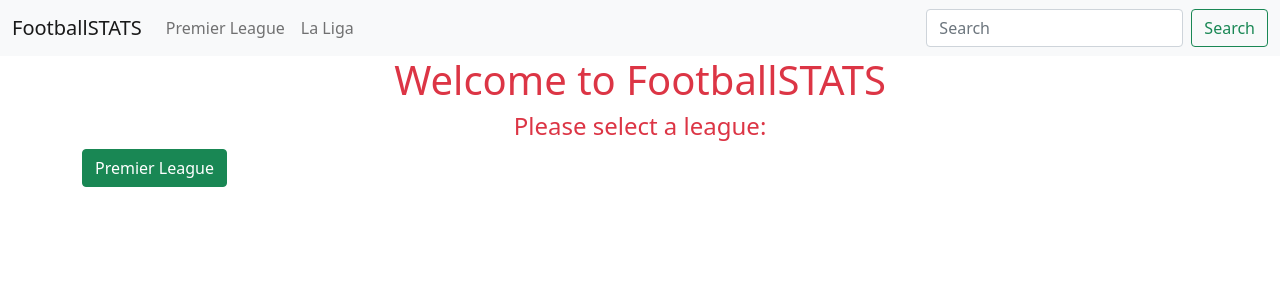
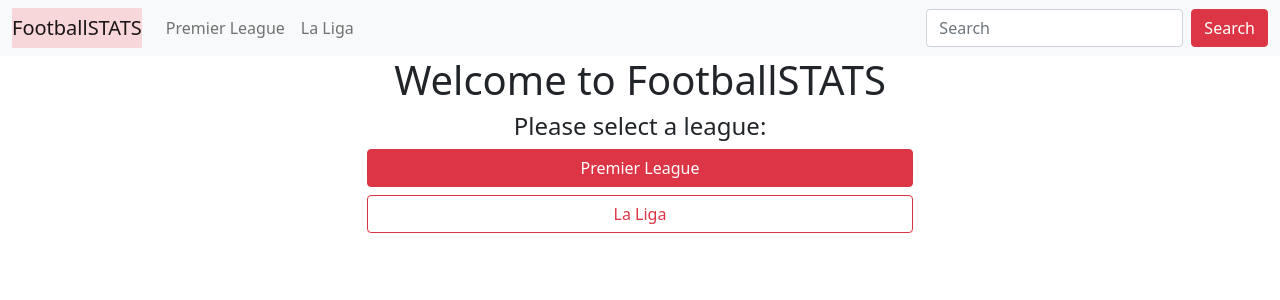
Before and after one commit to FredrikFalto/FootballSTATS, a React (Create React App) app: page / in a window 1280 px wide. Shown: the top 300 px of the page. Built offline with nearby package versions, Linux system fonts and the light colour scheme.

Commit message:
Built home.jsx

```diff
--- a/src/components/navigation.jsx
+++ b/src/components/navigation.jsx
@@ -13,7 +13,9 @@ function Navigation() {
     return (
         <Navbar bg="light" expand="lg">
             <Container fluid>
-                <Navbar.Brand href="#">FootballSTATS</Navbar.Brand>
+                <Navbar.Brand href="#" className="alert-danger">
+                    FootballSTATS
+                </Navbar.Brand>
                 <Navbar.Toggle aria-controls="navbarScroll" />
                 <Navbar.Collapse id="navbarScroll">
                     <Nav
@@ -31,7 +33,7 @@ function Navigation() {
                             className="me-2"
                             aria-label="Search"
                         />
-                        <Button variant="outline-success">Search</Button>
+                        <Button variant="danger">Search</Button>
                     </Form>
                 </Navbar.Collapse>
             </Container>
--- a/src/pages/home.jsx
+++ b/src/pages/home.jsx
@@ -1,4 +1,6 @@
 import React from "react";
+
+import { Button } from "react-bootstrap";
 
 import Navigation from "../components/navigation";
 
@@ -9,20 +11,32 @@ function Home() {
 
             <div className="container">
                 <div className="row">
-                    <h1 className="text-center text-danger">
+                    <h1 className="text-center text-dark">
                         Welcome to FootballSTATS
                     </h1>
-                    <h4 className="text-center text-danger">
+                    <h4 className="text-center text-dark">
                         Please select a league:
                     </h4>
                 </div>
 
                 <div className="row">
-                    <div className="col">
-                        <button className="btn btn-success">
+                    <div className="col-lg-3"></div>
+                    <div className="col-lg-6">
+                        <button className="btn btn-danger col-lg-12">
                             Premier League
                         </button>
                     </div>
+                    <div className="col-lg-3"></div>
+                </div>
+
+                <div className="row mt-2">
+                    <div className="col-lg-3"></div>
+                    <div className="col-lg-6">
+                        <Button variant="outline-danger" className="col-lg-12">
+                            La Liga
+                        </Button>
+                    </div>
+                    <div className="col-lg-3"></div>
                 </div>
             </div>
         </div>
```
